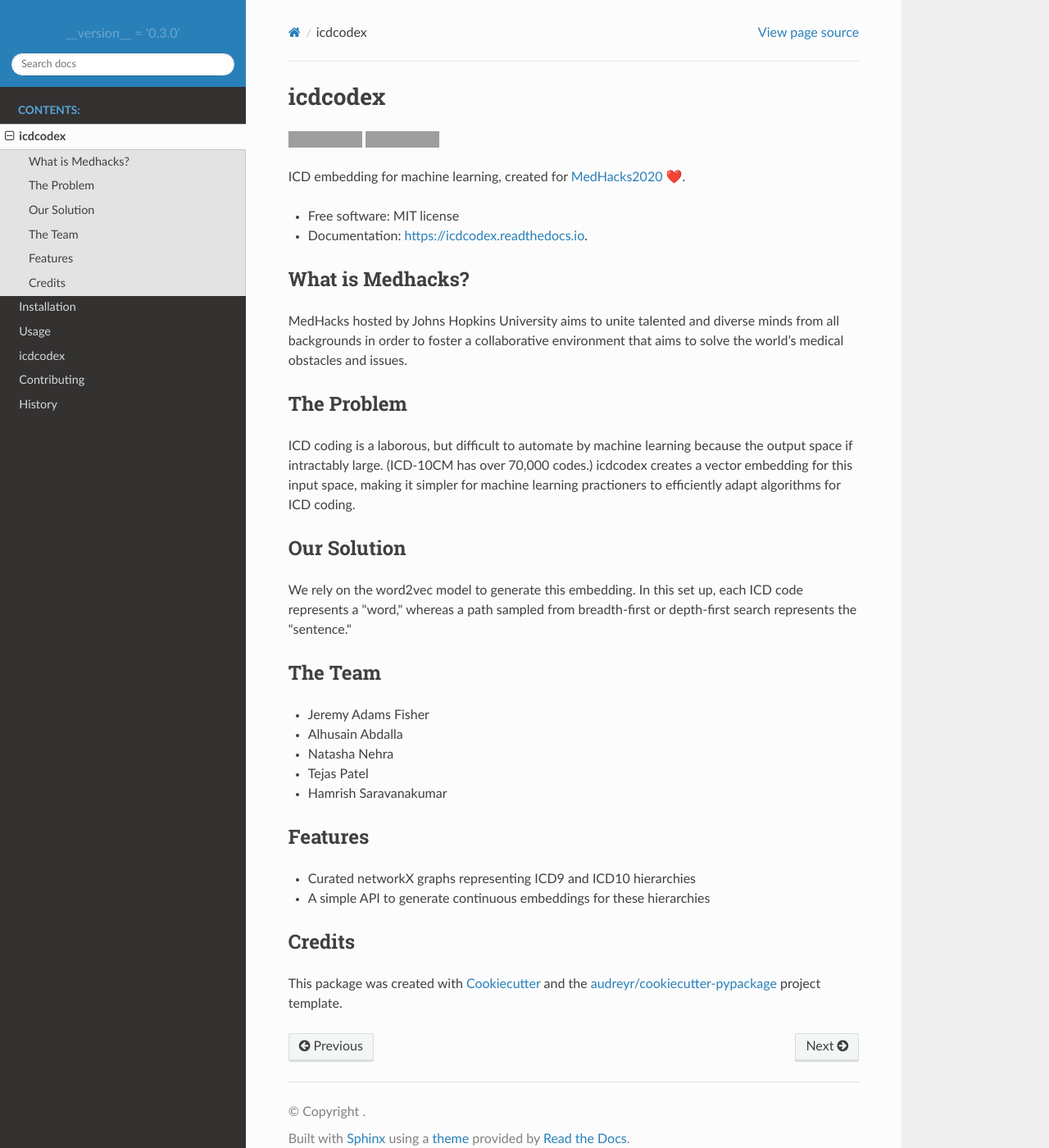
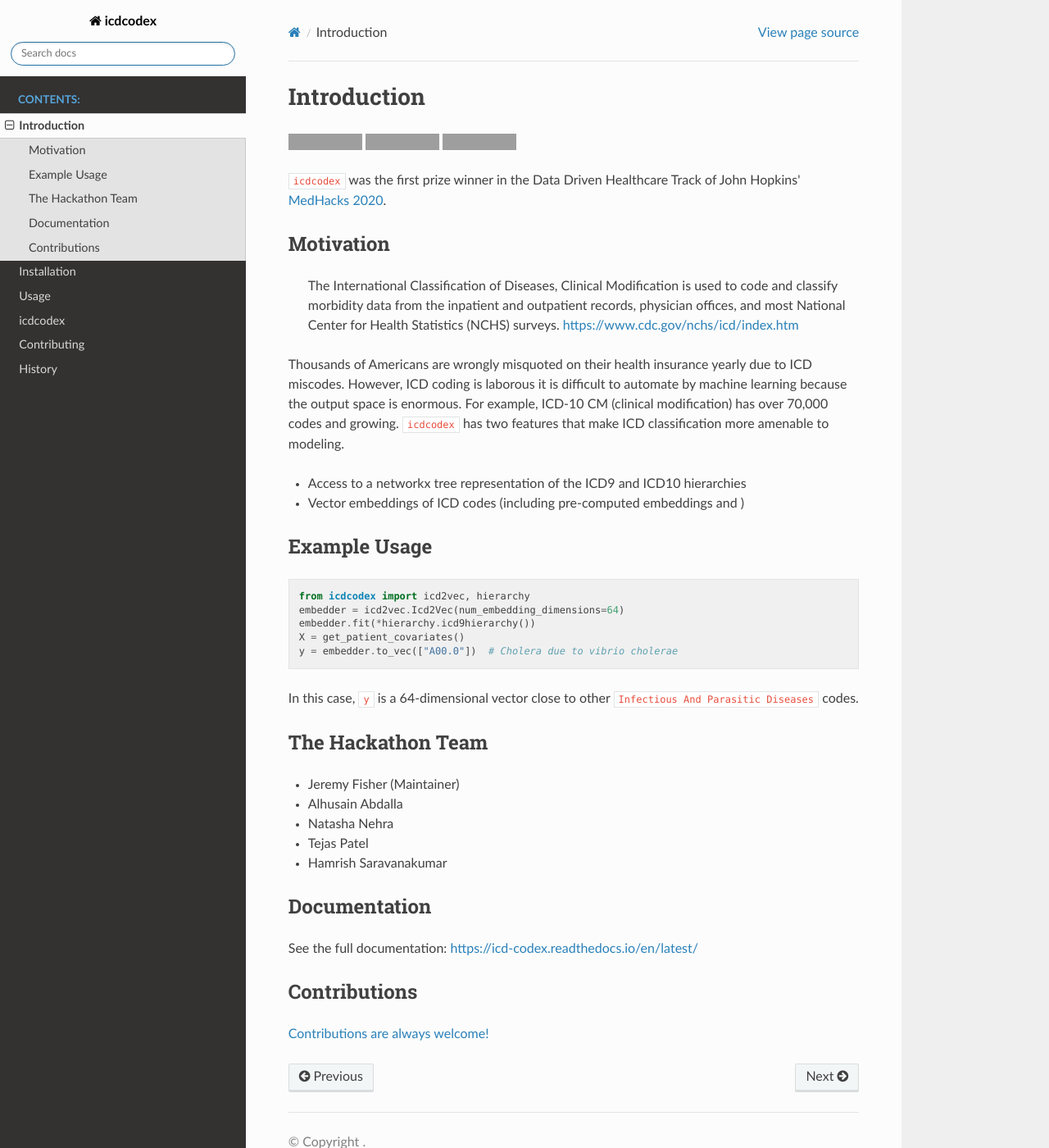
Before and after one commit to icd-codex/icd-codex, a Sphinx documentation site: the page built from docs/readme.md, in a window 1280 px wide and 1400 px high. Shown: the whole window at 82% size. Built offline with Sphinx 7.4.7 and the Read the Docs theme 2.0.0, drawn with Linux system fonts in a browser that asks for light colours; grey boxes are pictures that could not be loaded.

Commit message:
polish readme

````diff
--- a/CONTRIBUTING.rst
+++ b/CONTRIBUTING.rst
@@ -15,7 +15,7 @@ Types of Contributions
 Report Bugs
 ~~~~~~~~~~~
 
-Report bugs at https://github.com/jeremyadamsfisher/icdcodex/issues.
+Report bugs at https://github.com/icdcodex/icdcodex/issues.
 
 If you are reporting a bug, please include:
 
--- /dev/null
+++ b/README.md
@@ -0,0 +1,39 @@
+[![PyPI version fury.io](https://badge.fury.io/py/icdcodex.svg)](https://pypi.python.org/pypi/icdcodex/) [![Documentation Status](https://readthedocs.org/projects/icd-codex/badge/?version=latest)](http://icd-codex.readthedocs.io/?badge=latest) [![GitHub license](https://img.shields.io/github/license/icd-codex/icd-codex.svg)](https://github.com/icd-codex/icd-codex/blob/master/LICENSE)
+
+
+`icdcodex` was the first prize winner in the Data Driven Healthcare Track of John Hopkins' [MedHacks 2020](https://medhacks2020.devpost.com).
+
+## Motivation
+
+> The International Classification of Diseases, Clinical Modification is used to code and classify morbidity data from the inpatient and outpatient records, physician offices, and most National Center for Health Statistics (NCHS) surveys.
+> [https://www.cdc.gov/nchs/icd/index.htm](https://www.cdc.gov/nchs/icd/index.htm)
+
+Thousands of Americans are wrongly misquoted on their health insurance yearly due to ICD miscodes. However, ICD coding is laborous it is difficult to automate by machine learning because the output space is enormous. For example, ICD-10 CM (clinical modification) has over 70,000 codes and growing. `icdcodex` has two features that make ICD classification more amenable to modeling.
+- Access to a networkx tree representation of the ICD9 and ICD10 hierarchies
+- Vector embeddings of ICD codes (including pre-computed embeddings and )
+
+## Example Usage
+
+```python
+from icdcodex import icd2vec, hierarchy
+embedder = icd2vec.Icd2Vec(num_embedding_dimensions=64)
+embedder.fit(*hierarchy.icd9hierarchy())
+X = get_patient_covariates()
+y = embedder.to_vec(["A00.0"])  # Cholera due to vibrio cholerae
+```
+In this case, `y` is a 64-dimensional vector close to other `Infectious And Parasitic Diseases` codes.
+
+## The Hackathon Team
+- Jeremy Fisher (Maintainer)
+- Alhusain Abdalla
+- Natasha Nehra
+- Tejas Patel
+- Hamrish Saravanakumar
+
+## Documentation
+
+See the full documentation: [https://icd-codex.readthedocs.io/en/latest/](https://icd-codex.readthedocs.io/en/latest/)
+
+## Contributions
+
+[Contributions are always welcome!](https://icd-codex.readthedocs.io/en/latest/contributing.html)
--- a/README.rst
+++ /dev/null
@@ -1,53 +0,0 @@
-========
-icdcodex
-========
-
-.. image:: https://img.shields.io/pypi/v/icdcodex.svg
-        :target: https://pypi.python.org/pypi/icdcodex
-
-
-.. image:: https://readthedocs.org/projects/icd-codex/badge/?version=latest
-        :target: https://icd-codex.readthedocs.io/en/latest/?badge=latest
-        :alt: Documentation Status
-
-ICD embedding for machine learning, created for `MedHacks2020 ❤️
-<http://medhacks.org/?fbclid=IwAR0L-JQotA_wdVe5PTySOrPMCCknlZBb8xlHmwCkcyWPEFwTeVlk3jkyuJg/>`_.
-
-* Free software: MIT license
-* Documentation: https://icdcodex.readthedocs.io.
-
-What is Medhacks?
------------------
-MedHacks hosted by Johns Hopkins University aims to unite talented and diverse minds from all backgrounds in order to foster a collaborative environment that aims to solve the world’s medical obstacles and issues.
-
-The Problem
------------
-ICD coding is a laborous, but difficult to automate by machine learning because the output space if intractably large. (ICD-10CM has over 70,000 codes.) icdcodex creates a vector embedding for this input space, making it simpler for machine learning practioners to efficiently adapt algorithms for ICD coding.
-
-Our Solution
-------------
-We rely on the word2vec model to generate this embedding. In this set up, each ICD code represents a "word," whereas a path sampled from breadth-first or depth-first search represents the "sentence."
-
-
-The Team
---------
-* Jeremy Adams Fisher
-* Alhusain Abdalla
-* Natasha Nehra
-* Tejas Patel
-* Hamrish Saravanakumar
-
-
-Features
---------
-
-* Curated networkX graphs representing ICD9 and ICD10 hierarchies
-* A simple API to generate continuous embeddings for these hierarchies
-
-Credits
--------
-
-This package was created with Cookiecutter_ and the `audreyr/cookiecutter-pypackage`_ project template.
-
-.. _Cookiecutter: https://github.com/audreyr/cookiecutter
-.. _`audreyr/cookiecutter-pypackage`: https://github.com/audreyr/cookiecutter-pypackage
--- /dev/null
+++ b/docs/_static/css/style-0.1.css
@@ -0,0 +1,3 @@
+.wy-side-nav-search .wy-dropdown > a, .wy-side-nav-search > a, .wy-side-nav-search > div.version {
+    color: black !important;
+}
--- a/docs/conf.py
+++ b/docs/conf.py
@@ -35,19 +35,17 @@ extensions = [
     'sphinx.ext.autodoc',
     'sphinx.ext.viewcode',
     'sphinx.ext.napoleon',
-    'sphinx_rtd_theme'
+    'sphinx_rtd_theme',
+    'myst_parser'
 ]
+autosectionlabel_prefix_document = True
 
 # Add any paths that contain templates here, relative to this directory.
 templates_path = ['_templates']
 
 # The suffix(es) of source filenames.
 # You can specify multiple suffix as a list of string:
-from recommonmark.parser import CommonMarkParser
 source_suffix = ['.rst', '.md']
-source_parsers = {
-    '.md': CommonMarkParser,
-}
 
 # The master toctree document.
 master_doc = 'index'
@@ -78,7 +76,7 @@ language = 'Python'
 exclude_patterns = ['_build', 'Thumbs.db', '.DS_Store']
 
 # The name of the Pygments (syntax highlighting) style to use.
-pygments_style = 'sphinx'
+pygments_style = 'friendly'
 
 # If true, `todo` and `todoList` produce output, else they produce nothing.
 todo_include_todos = False
@@ -96,14 +94,17 @@ html_theme = 'sphinx_rtd_theme'
 # documentation.
 #
 html_theme_options = {
-    'logo_only': True
+    'logo_only': False,
+    'display_version': False,
+    'style_nav_header_background': '#fcfcfc',
 }
 
 # Add any paths that contain custom static files (such as style sheets) here,
 # relative to this directory. They are copied after the builtin static files,
 # so a file named "default.css" will overwrite the builtin "default.css".
 html_static_path = ['_static']
-html_logo = "logo.png"
+html_css_files = ['css/style-0.1.css']
+# html_logo = "logo.png"
 
 
 # -- Options for HTMLHelp output ---------------------------------------
--- /dev/null
+++ b/docs/readme.md
@@ -0,0 +1,6 @@
+---
+title: Introduction
+---
+# Introduction
+```{include} ../README.md
+```
--- a/docs/readme.rst
+++ /dev/null
@@ -1 +0,0 @@
-.. include:: ../README.rst
--- a/setup.py
+++ b/setup.py
@@ -4,7 +4,7 @@
 
 from setuptools import setup, find_packages
 
-with open('README.rst') as readme_file:
+with open('README.md') as readme_file:
     readme = readme_file.read()
 
 with open('HISTORY.rst') as history_file:
@@ -13,7 +13,9 @@ with open('HISTORY.rst') as history_file:
 requirements = [
     'networkx',
     'node2vec',
-    'xmltodict'
+    'xmltodict',
+    'sklearn',
+    'pandas'
 ]
 
 setup_requirements = ['pytest-runner', ]
````
Also changed, not shown: docs/icdcodex.rst (+14 -14 lines), requirements_dev.txt (+3 -14 lines), 1 other file.
